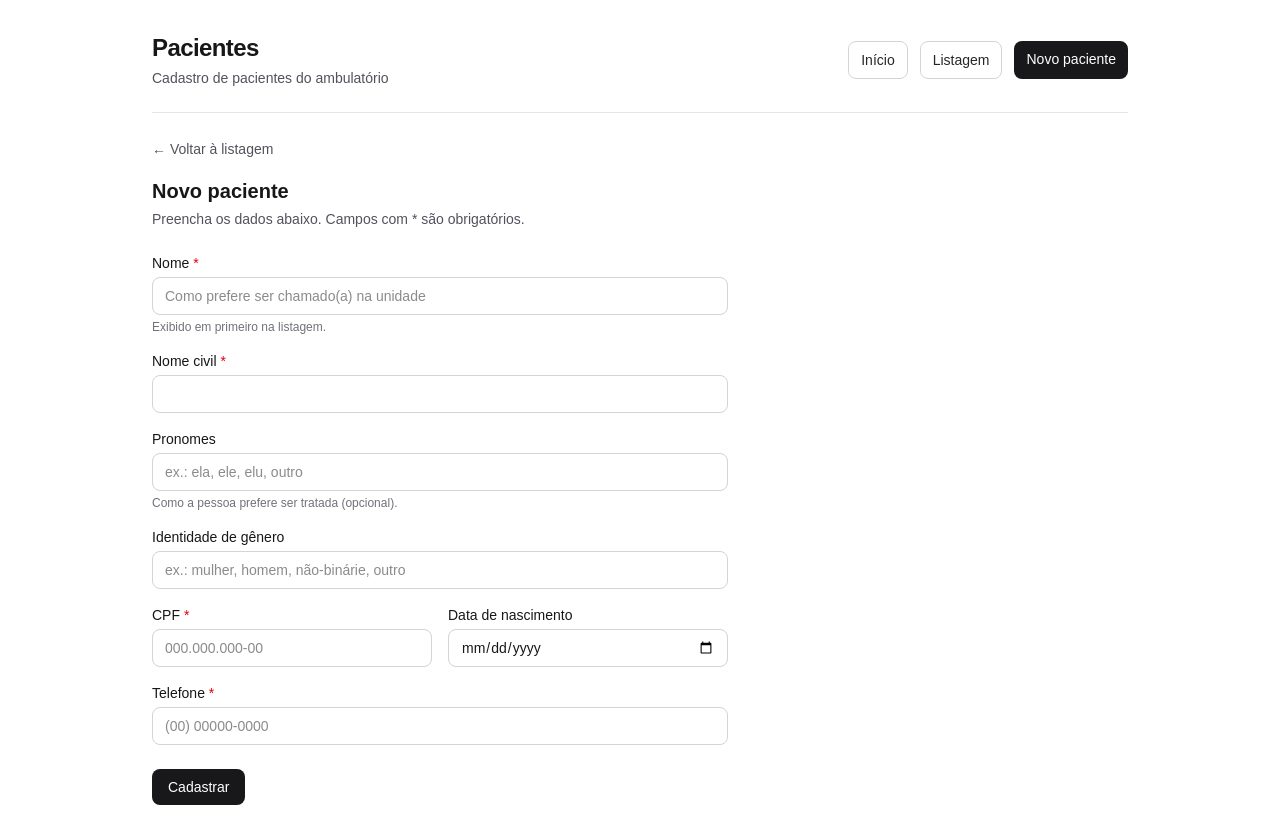
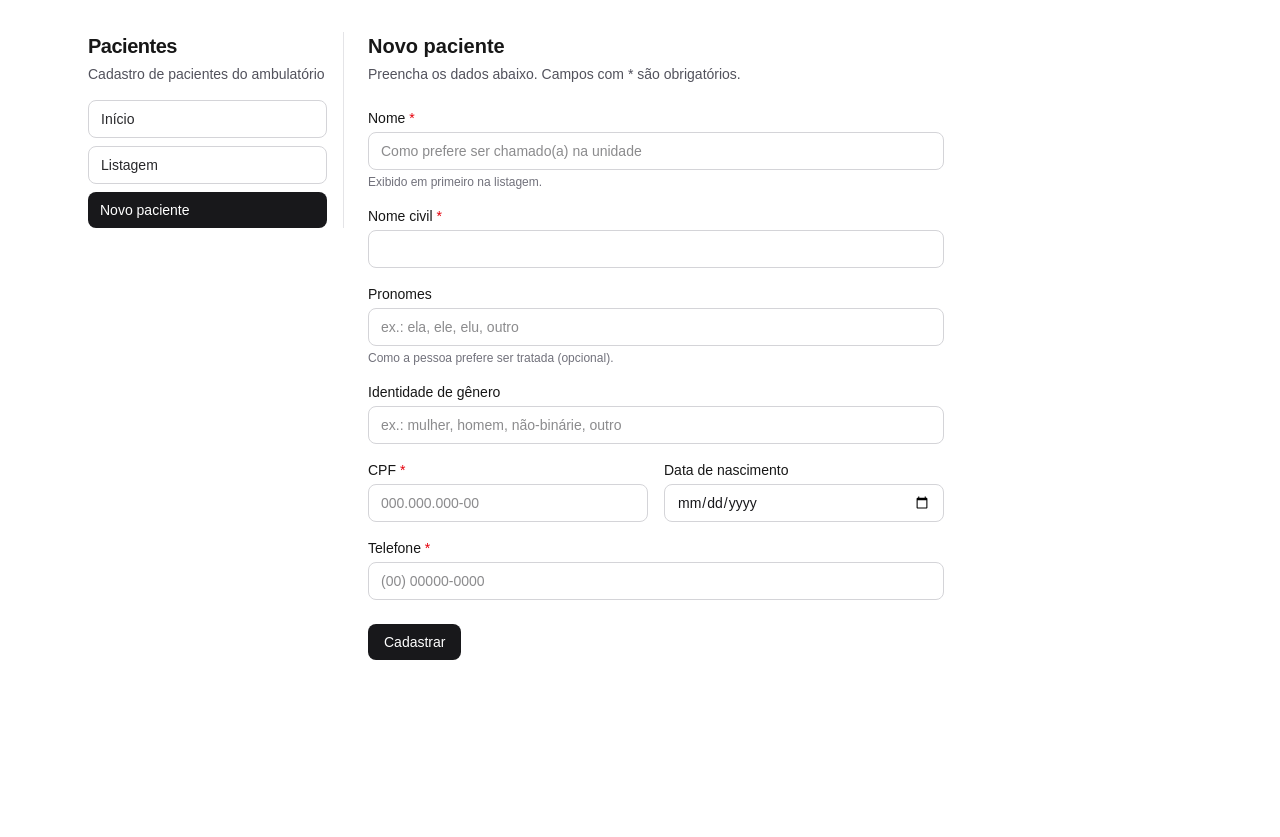
Before and after one commit to Victo367/ambulat-riott, a Next.js app: page /pacientes/novo in a window 1280 px wide. After the commit the page ends 800 px from the top, so only its background shows below. Built offline with nearby package versions, Linux system fonts and the light colour scheme.

Commit message:
Criação da Sidenav e rename dos componeentes

```diff
--- a/src/app/pacientes/[id]/editar/page.tsx
+++ b/src/app/pacientes/[id]/editar/page.tsx
@@ -1,6 +1,5 @@
 import { notFound } from "next/navigation";
 
-import { CabecalhoFormularioPaciente } from "@/components/CabecalhoFormularioPaciente";
 import { PacienteForm } from "@/components/PacienteForm";
 import { nomeExibicao, obterPaciente } from "@/lib/pacientes";
 
@@ -26,14 +25,12 @@ export default async function EditarPacientePage({ params, searchParams }: Props
 
   return (
     <div className="flex flex-col gap-6">
-      <CabecalhoFormularioPaciente
-        titulo="Editar paciente"
-        descricao={
-          <>
-            Atualize os dados de <strong>{nomeExibicao(paciente)}</strong>.
-          </>
-        }
-      />
+      <div>
+        <h2 className="text-xl font-semibold">Editar paciente</h2>
+        <p className="mt-1 text-sm text-zinc-600 dark:text-zinc-400">
+          Atualize os dados de <strong>{nomeExibicao(paciente)}</strong>.
+        </p>
+      </div>
 
       <PacienteForm
         action={salvarPaciente}
--- a/src/app/pacientes/layout.tsx
+++ b/src/app/pacientes/layout.tsx
@@ -1,41 +1,14 @@
-import Link from "next/link";
 import type { ReactNode } from "react";
+import { Sidenav } from "@/components/Sidenav";
 
 /** Evita pré-render no build e acessa o MySQL só em tempo de requisição. */
 export const dynamic = "force-dynamic";
 
 export default function PacientesLayout({ children }: { children: ReactNode }) {
   return (
-    <div className="mx-auto flex w-full max-w-5xl flex-1 flex-col gap-6 px-4 py-8 sm:px-6">
-      <header className="flex flex-col gap-4 border-b border-zinc-200 pb-6 dark:border-zinc-800 sm:flex-row sm:items-center sm:justify-between">
-        <div>
-          <h1 className="text-2xl font-semibold tracking-tight">Pacientes</h1>
-          <p className="mt-1 text-sm text-zinc-600 dark:text-zinc-400">
-            Cadastro de pacientes do ambulatório
-          </p>
-        </div>
-        <nav className="flex flex-wrap gap-3 text-sm">
-          <Link
-            href="/"
-            className="rounded-lg border border-zinc-300 px-3 py-2 font-medium text-zinc-800 transition hover:bg-zinc-100 dark:border-zinc-600 dark:text-zinc-200 dark:hover:bg-zinc-800"
-          >
-            Início
-          </Link>
-          <Link
-            href="/pacientes"
-            className="rounded-lg border border-zinc-300 px-3 py-2 font-medium text-zinc-800 transition hover:bg-zinc-100 dark:border-zinc-600 dark:text-zinc-200 dark:hover:bg-zinc-800"
-          >
-            Listagem
-          </Link>
-          <Link
-            href="/pacientes/novo"
-            className="rounded-lg bg-zinc-900 px-3 py-2 font-medium text-white transition hover:bg-zinc-800 dark:bg-zinc-100 dark:text-zinc-900 dark:hover:bg-white"
-          >
-            Novo paciente
-          </Link>
-        </nav>
-      </header>
-      {children}
+    <div className="mx-auto flex w-full max-w-6xl flex-1 flex-col gap-6 px-4 py-8 sm:px-6 md:flex-row md:items-start">
+      <Sidenav />
+      <main className="min-w-0 flex-1">{children}</main>
     </div>
   );
 }
--- a/src/app/pacientes/novo/page.tsx
+++ b/src/app/pacientes/novo/page.tsx
@@ -1,4 +1,3 @@
-import { CabecalhoFormularioPaciente } from "@/components/CabecalhoFormularioPaciente";
 import { PacienteForm } from "@/components/PacienteForm";
 
 import { criarPaciente } from "../actions";
@@ -12,10 +11,12 @@ export default async function NovoPacientePage({ searchParams }: Props) {
 
   return (
     <div className="flex flex-col gap-6">
-      <CabecalhoFormularioPaciente
-        titulo="Novo paciente"
-        descricao="Preencha os dados abaixo. Campos com * são obrigatórios."
-      />
+      <div>
+        <h2 className="text-xl font-semibold">Novo paciente</h2>
+        <p className="mt-1 text-sm text-zinc-600 dark:text-zinc-400">
+          Preencha os dados abaixo. Campos com * são obrigatórios.
+        </p>
+      </div>
 
       <PacienteForm
         action={criarPaciente}
--- a/src/components/CabecalhoFormularioPaciente.tsx
+++ /dev/null
@@ -1,22 +0,0 @@
-import Link from "next/link";
-import type { ReactNode } from "react";
-
-type Props = {
-  titulo: string;
-  descricao: ReactNode;
-};
-
-export function CabecalhoFormularioPaciente({ titulo, descricao }: Props) {
-  return (
-    <div>
-      <Link
-        href="/pacientes"
-        className="text-sm font-medium text-zinc-600 underline-offset-2 hover:underline dark:text-zinc-400"
-      >
-        ← Voltar à listagem
-      </Link>
-      <h2 className="mt-4 text-xl font-semibold">{titulo}</h2>
-      <p className="mt-1 text-sm text-zinc-600 dark:text-zinc-400">{descricao}</p>
-    </div>
-  );
-}
--- a/src/components/NomePacienteListagem.tsx
+++ b/src/components/Listagem.tsx
@@ -48,7 +48,7 @@ type Props = {
 };
 
 /** Listagem: nome social em destaque; nome civil com alternância por ícone de olho. */
-export function NomePacienteListagem({ nomeSocial, nomeCivil }: Props) {
+export function Listagem({ nomeSocial, nomeCivil }: Props) {
   const [mostrarCivil, setMostrarCivil] = useState(false);
   const civilDiferente = nomeCivil.trim() !== nomeSocial.trim();
 
--- a/src/components/PacienteRow.tsx
+++ b/src/components/PacienteRow.tsx
@@ -5,8 +5,8 @@ import type { Paciente } from "@/lib/pacientes";
 import { nomeExibicao } from "@/lib/pacientes";
 import { formatarTelefone } from "@/lib/telefone";
 
-import { ExcluirPacienteButton } from "./ExcluirPacienteButton";
-import { NomePacienteListagem } from "./NomePacienteListagem";
+import { Excluir } from "./excluir";
+import { Listagem } from "./Listagem";
 
 function formatarData(iso: string | null): string {
   if (!iso) return "—";
@@ -31,7 +31,7 @@ export function PacienteRow({ paciente: p }: Props) {
     <tr className="border-b border-zinc-100 last:border-0 dark:border-zinc-800/80">
       <td className="px-4 py-3 text-zinc-900 dark:text-zinc-100">
         {p.nome_social?.trim() ? (
-          <NomePacienteListagem nomeSocial={p.nome_social.trim()} nomeCivil={p.nome} />
+          <Listagem nomeSocial={p.nome_social.trim()} nomeCivil={p.nome} />
         ) : (
           <span className="font-medium">{p.nome}</span>
         )}
@@ -55,7 +55,7 @@ export function PacienteRow({ paciente: p }: Props) {
           >
             Editar
           </Link>
-          <ExcluirPacienteButton id={p.id} nome={nomeExibicao(p)} />
+          <Excluir id={p.id} nome={nomeExibicao(p)} />
         </div>
       </td>
     </tr>
--- /dev/null
+++ b/src/components/Sidenav.tsx
@@ -0,0 +1,32 @@
+import Link from "next/link";
+
+export function Sidenav() {
+  return (
+    <aside className="w-full shrink-0 border-b border-zinc-200 pb-4 dark:border-zinc-800 md:w-64 md:border-b-0 md:border-r md:pb-0 md:pr-4">
+      <h1 className="text-xl font-semibold tracking-tight">Pacientes</h1>
+      <p className="mt-1 text-sm text-zinc-600 dark:text-zinc-400">
+        Cadastro de pacientes do ambulatório
+      </p>
+      <nav className="mt-4 flex flex-wrap gap-2 text-sm md:flex-col">
+        <Link
+          href="/"
+          className="rounded-lg border border-zinc-300 px-3 py-2 font-medium text-zinc-800 transition hover:bg-zinc-100 dark:border-zinc-600 dark:text-zinc-200 dark:hover:bg-zinc-800"
+        >
+          Início
+        </Link>
+        <Link
+          href="/pacientes"
+          className="rounded-lg border border-zinc-300 px-3 py-2 font-medium text-zinc-800 transition hover:bg-zinc-100 dark:border-zinc-600 dark:text-zinc-200 dark:hover:bg-zinc-800"
+        >
+          Listagem
+        </Link>
+        <Link
+          href="/pacientes/novo"
+          className="rounded-lg bg-zinc-900 px-3 py-2 font-medium text-white transition hover:bg-zinc-800 dark:bg-zinc-100 dark:text-zinc-900 dark:hover:bg-white"
+        >
+          Novo paciente
+        </Link>
+      </nav>
+    </aside>
+  );
+}
--- a/src/components/ExcluirPacienteButton.tsx
+++ b/src/components/excluir.tsx
@@ -7,7 +7,7 @@ type Props = {
   nome: string;
 };
 
-export function ExcluirPacienteButton({ id, nome }: Props) {
+export function Excluir({ id, nome }: Props) {
   return (
     <form action={removerPaciente}>
       <input type="hidden" name="id" value={id} />
```
